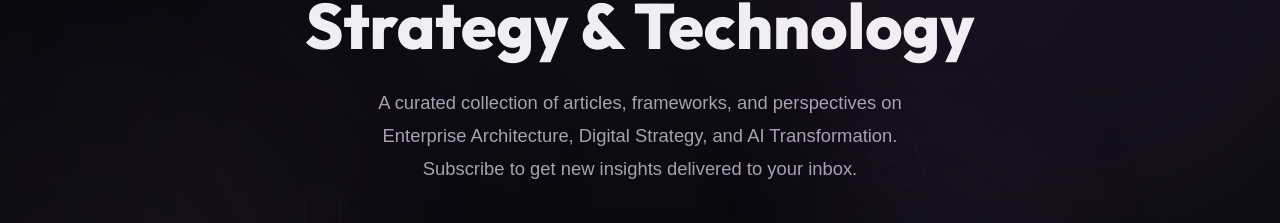
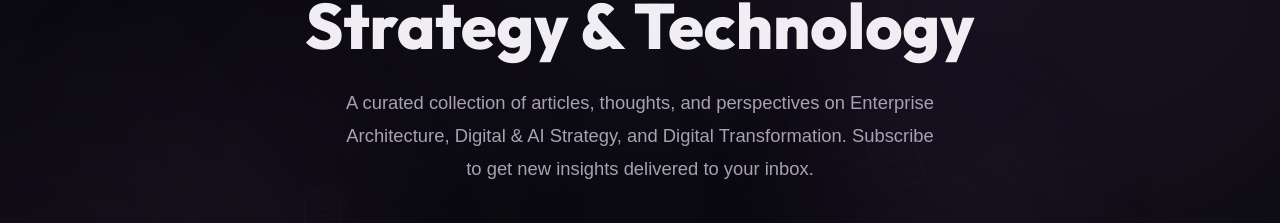
Before and after one commit to MW919/marcel-weigel-website, a Next.js app: page /read in a window 1280 px wide. Shown: the part 229-452 px from the top of the page. Built offline with nearby package versions, Linux system fonts and the light colour scheme; no server answers; a web font is replaced by a local one.

Commit message:
Add files via upload

```diff
--- a/app/read/page.js
+++ b/app/read/page.js
@@ -62,7 +62,7 @@ export default async function ReadPage() {
 
           <AnimatedSection delay={0.3}>
             <p className="font-body text-[clamp(1rem,2vw,1.15rem)] leading-[1.8] text-brand-muted max-w-[600px] mx-auto mb-10">
-              A curated collection of articles, frameworks, and perspectives on Enterprise Architecture, Digital Strategy, and AI Transformation. Subscribe to get new insights delivered to your inbox.
+              A curated collection of articles, thoughts, and perspectives on Enterprise Architecture, Digital & AI Strategy, and Digital Transformation. Subscribe to get new insights delivered to your inbox.
             </p>
           </AnimatedSection>
 
```
